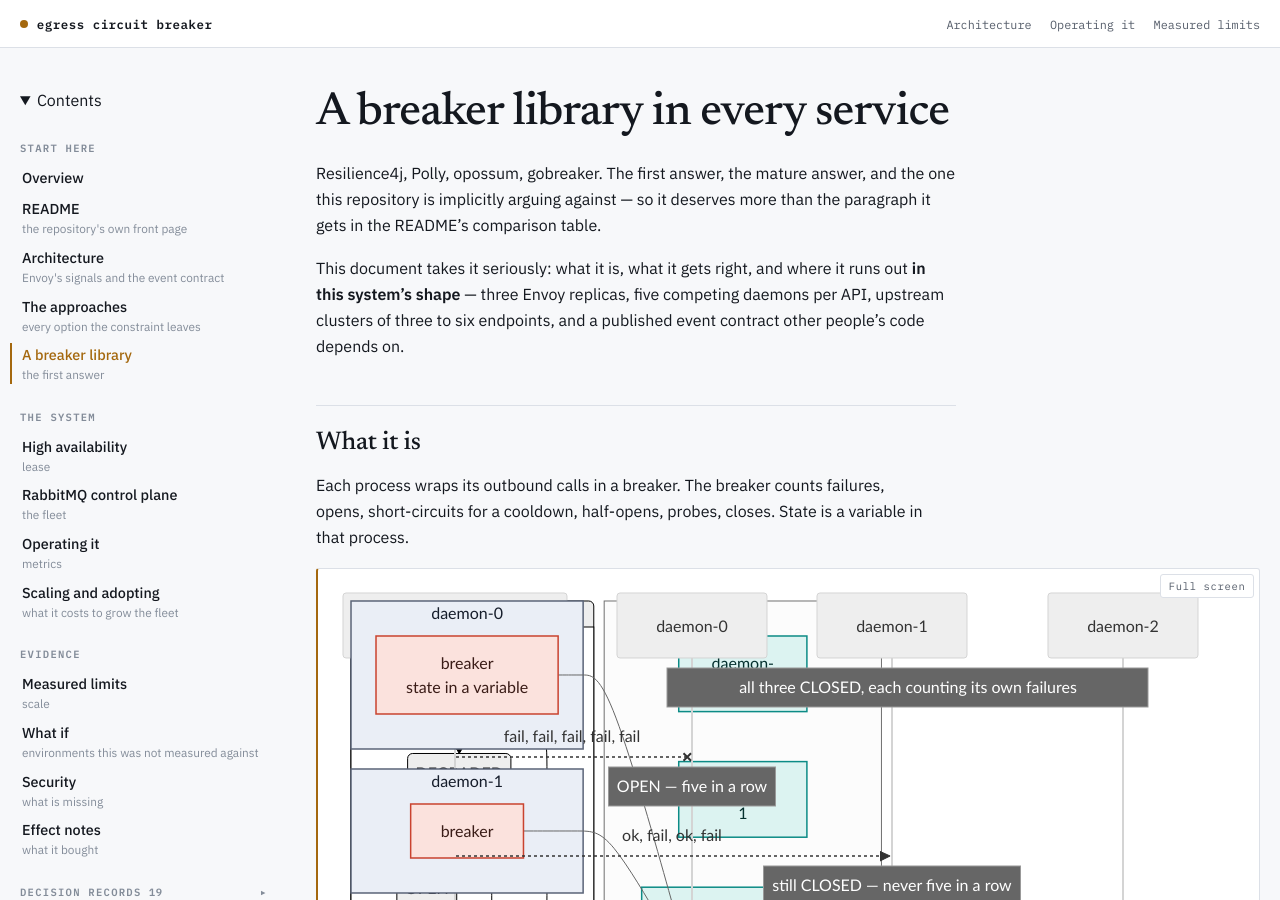
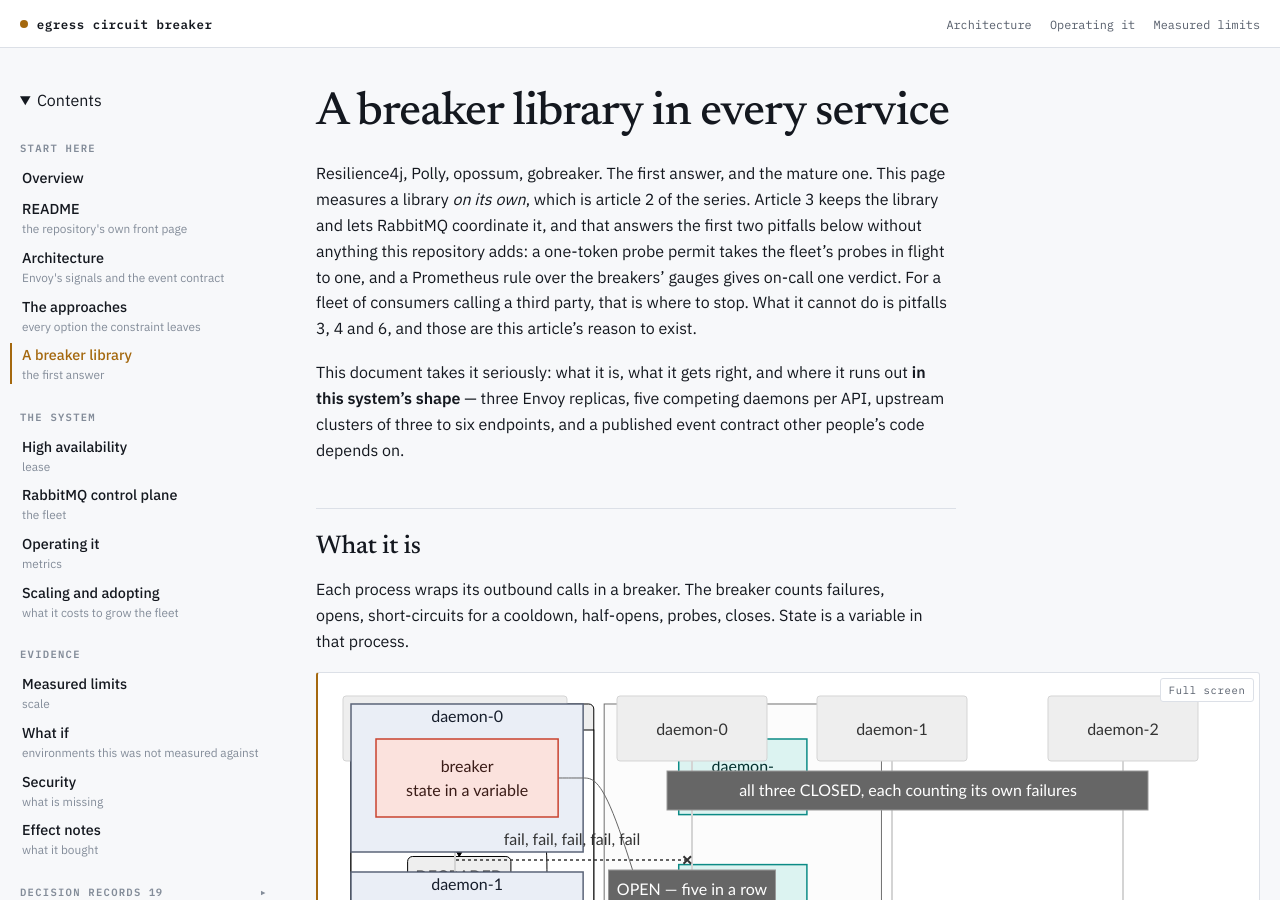
Before and after one commit to lsfera/circuit-breaker-unboxing, a Jekyll site: the page built from docs/breaker-library.md, in a window 1280 px wide and 900 px high. Built offline with Jekyll 4.4.1, drawn with Linux system fonts in a browser that asks for light colours; our own code applies the rules of GitHub Pages for plain Markdown files; some of the changed text lies outside the part shown.

Commit message:
Stop breaker-library.md arguing against article 3
The page called a breaker library "the one this repository is implicitly
arguing against". Its first two pitfalls are measured against a library on
its own: 17% agreement at 45% failure, and 370 probes in five minutes. That
is article 2. Article 3 keeps the library and coordinates it through
RabbitMQ, and on the same chaos harness it brings probes in flight to one
and gives on-call one fleet verdict from a Prometheus rule.

The introduction now says so. For a consumer fleet, article 3 is where to
stop, and pitfalls 3, 4 and 6 are what this design adds beyond it:
- DEGRADED;
- a verdict published to others;
- learning across services.

"Where it is still the right answer" and the summary table's last row now
include a consumer fleet coordinated through the broker. The pitfalls and
their numbers are unchanged, since they are still true of a library on its
own.

```diff
--- a/docs/breaker-library.md
+++ b/docs/breaker-library.md
@@ -1,8 +1,14 @@
 # A breaker library in every service
 
-Resilience4j, Polly, opossum, gobreaker. The first answer, the mature answer,
-and the one this repository is implicitly arguing against — so it deserves more
-than the paragraph it gets in the README's comparison table.
+Resilience4j, Polly, opossum, gobreaker. The first answer, and the mature one.
+This page measures a library *on its own*, which is article 2 of the series.
+Article 3 keeps the library and lets RabbitMQ coordinate it, and that answers
+the first two pitfalls below without anything this repository adds: a
+one-token probe permit takes the fleet's probes in flight to one, and a
+Prometheus rule over the breakers' gauges gives on-call one verdict. For a
+fleet of consumers calling a third party, that is where to stop. What it
+cannot do is pitfalls 3, 4 and 6, and those are this article's reason to
+exist.
 
 This document takes it seriously: what it is, what it gets right, and where it
 runs out **in this system's shape** — three Envoy replicas, five competing
@@ -245,7 +251,9 @@ there is no channel.
 
 ## Where it is still the right answer
 
-Being fair to it, because most systems are not this one:
+Being fair to it, because most systems are not this one. With article 3's
+coordination through the broker, add a fleet of consumers whose verdict only
+on-call needs:
 
 - **One process calls the dependency.** No fleet, no aggregation problem.
 - **The dependency is internal and already meshed.** Something else is already
@@ -273,7 +281,7 @@ work queue all act on it.
 | Survives restart | no | checkpointed, fenced |
 | Cross-service learning | none | every subscriber, same stream |
 | Event contract | build per service, per language | gapless sequence per API |
-| Right when | one caller, private verdict | a fleet, and the verdict is a fact |
+| Right when | one caller, private verdict; with article 3's broker coordination, a consumer fleet | many services, many APIs, and the verdict is a fact others act on |
 
 The numbers in this document come from a five-minute simulation of this
 system's fleet shape with this system's timing parameters. The method, and
```
